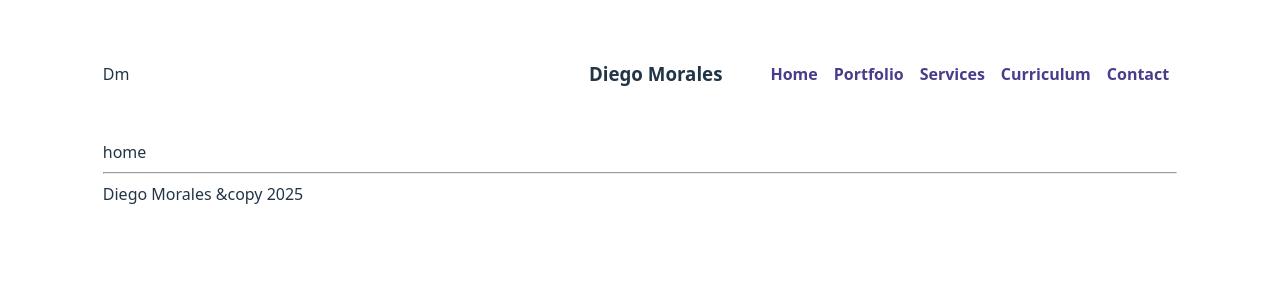
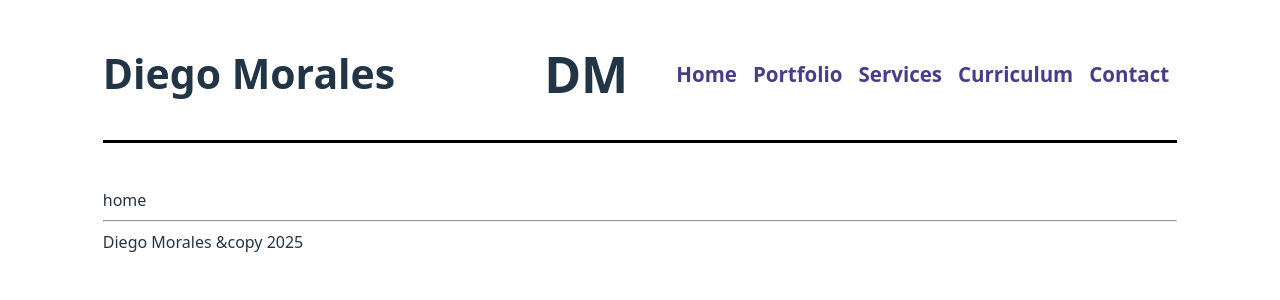
Before and after one commit to diegoesmfs/mi-portafolio, a React (Vite) app in the folder portafolio-personal/: page / in a window 1280 px wide. Shown: the top 300 px of the page. Built offline with nearby package versions, Linux system fonts and the light colour scheme.

Commit message:
mas cambios para el header del portafolio

```diff
--- a/portafolio-personal/src/components/layout/HeaderNav.jsx
+++ b/portafolio-personal/src/components/layout/HeaderNav.jsx
@@ -7,10 +7,11 @@ export const HeaderNav = () => {
 
         <div className='logo'>
 
-            <span>Dm</span>
+            <h3>Diego Morales</h3>
 
         </div>
-        <h3>Diego Morales</h3>
+
+        <span className='personal'>DM</span>
 
         <nav>
             <ul>
--- a/portafolio-personal/src/index.css
+++ b/portafolio-personal/src/index.css
@@ -27,13 +27,26 @@
   justify-content: center;
   align-items: center;
   list-style: none;
+  border-bottom: 3px solid black;
+  margin-bottom: 45px;
 
 }
 
-.header .logo,
-.header .nav {
+.personal{
 
-  flex: 1 1 auto;
+  display: flex;
+  margin-left: auto;
+  font-size: 50px;
+  font-weight: bolder;
+
+}
+
+.header .logo {
+
+  display: flex;
+  flex: 2;
+  font-size: 35px;
+  font-weight: bolder;
 
 }
 
@@ -41,7 +54,7 @@
 
   height: 132px;
   display: flex;
-  justify-content: flex-end;
+  justify-content: center;
   align-items: center;
   list-style: none;
 
@@ -50,7 +63,7 @@
 .header li{
 
   font-weight: bold;
-  font-size: 16px;
+  font-size: 20.5px;
   margin-left: 8px;
   margin-right: 8px;
 
```
